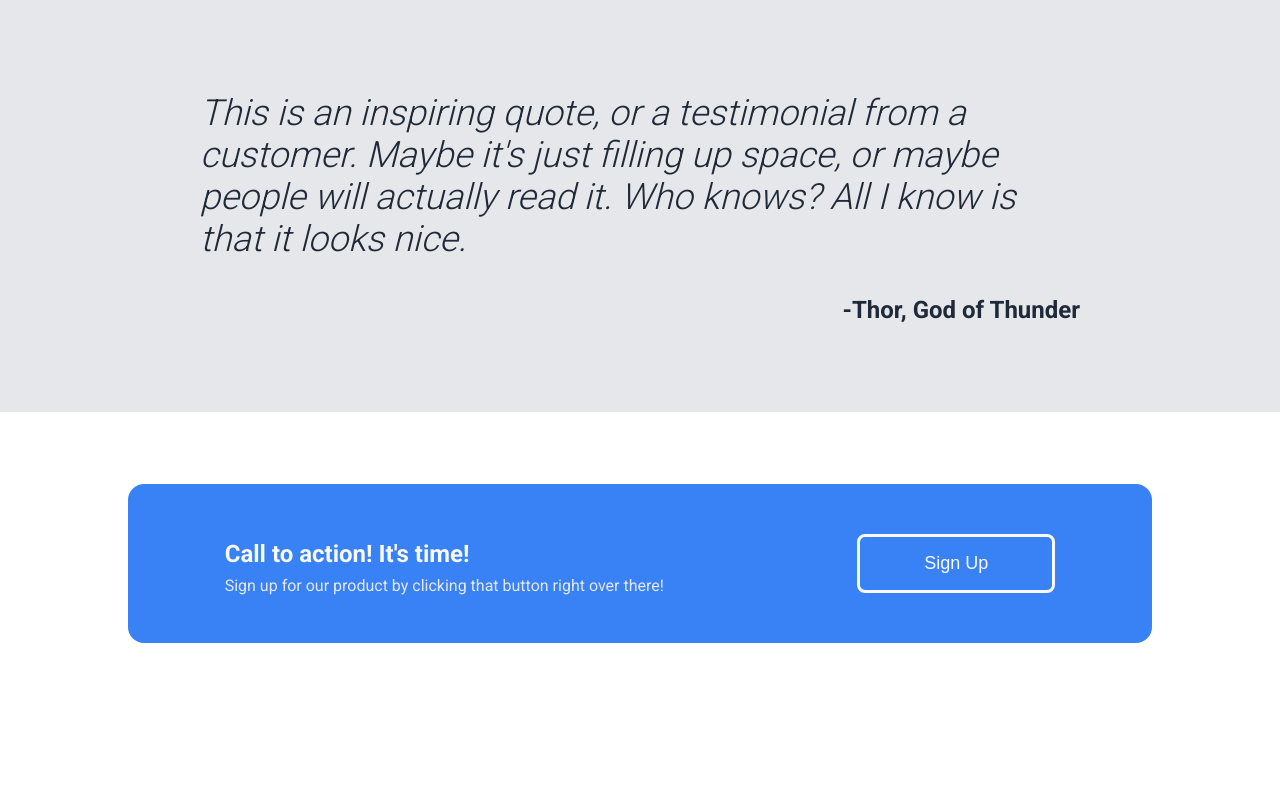
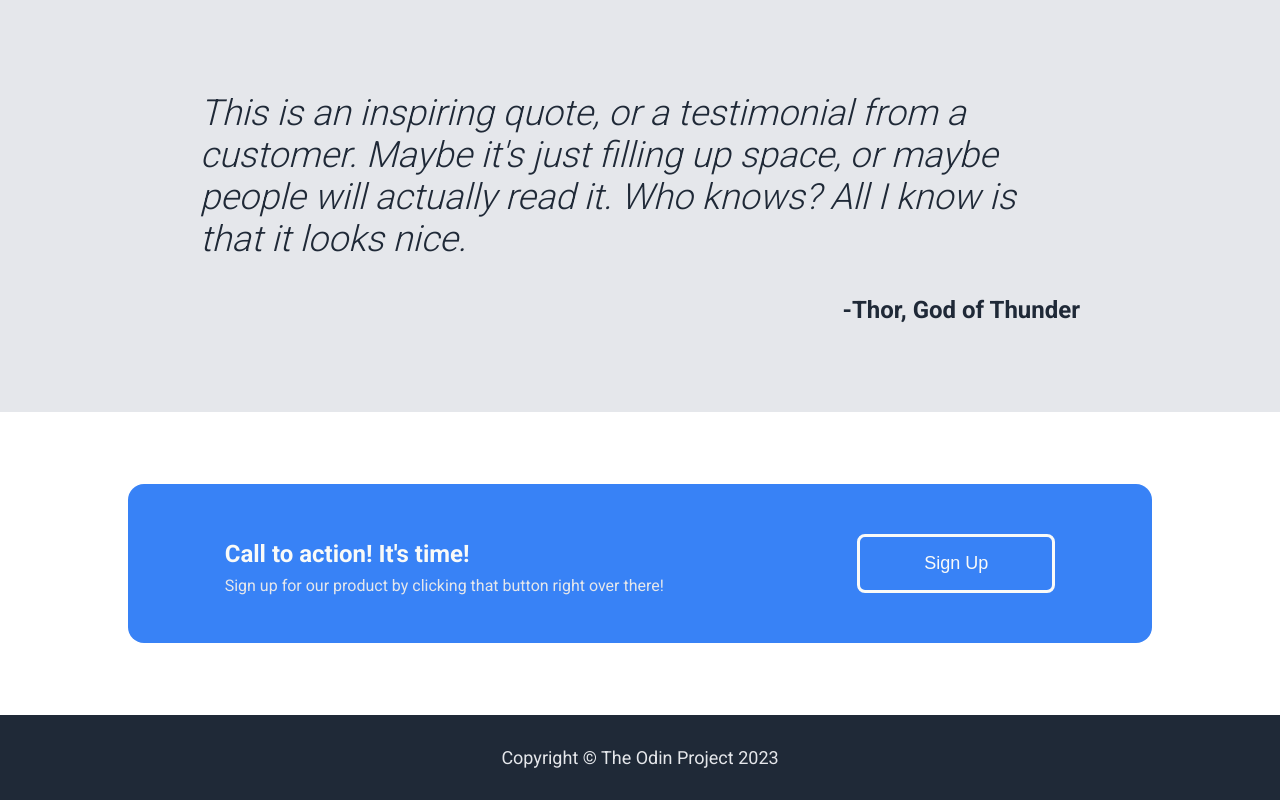
Before and after one commit to datoprak/landing-page, a plain HTML site: page index.html in a window 1280 px wide. Shown: the part 1196-1996 px from the top of the page. Before the commit the page ends 1911 px from the top, so only its background shows below. Drawn offline with Linux system fonts and the light colour scheme.

Commit message:
Create html and add style for footer part

```diff
--- a/index.html
+++ b/index.html
@@ -110,5 +110,6 @@
       </div>
       <button class="cta-button">Sign Up</button>
     </div>
+    <div class="footer">Copyright © The Odin Project 2023</div>
   </body>
 </html>
--- a/style.css
+++ b/style.css
@@ -151,3 +151,11 @@ a {
     font-size: 18px;
     align-self: center;
 }
+
+.footer {
+    background-color: #1f2937;
+    font-size: 18px;
+    color: #e5e7eb;
+    text-align: center;
+    padding: 32px;
+}
```
